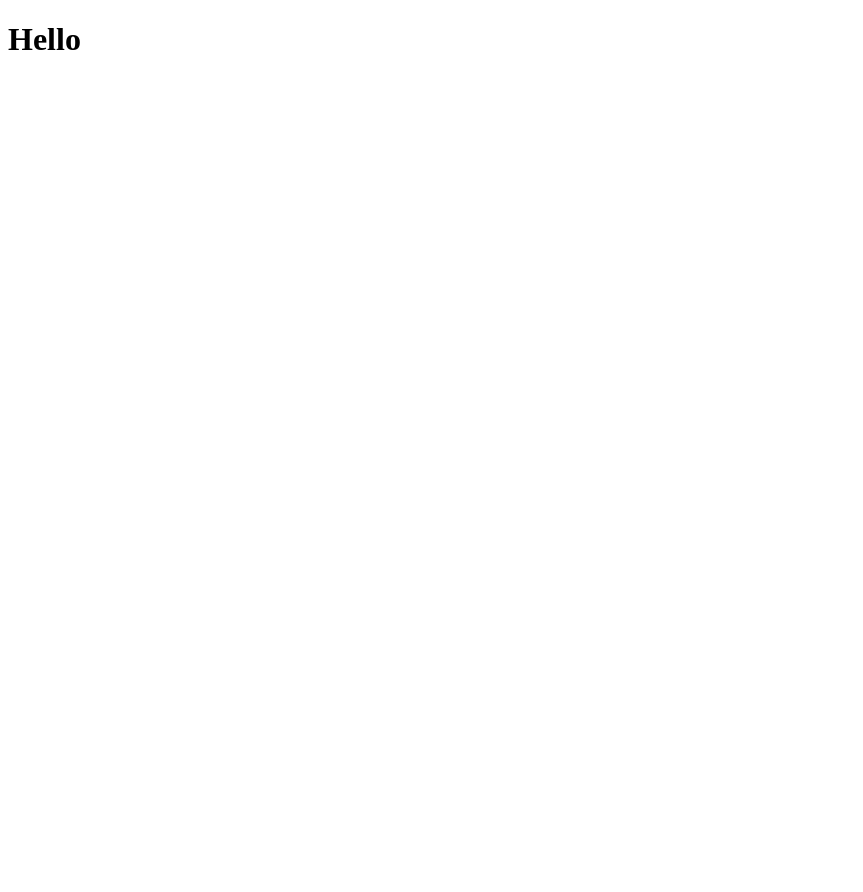
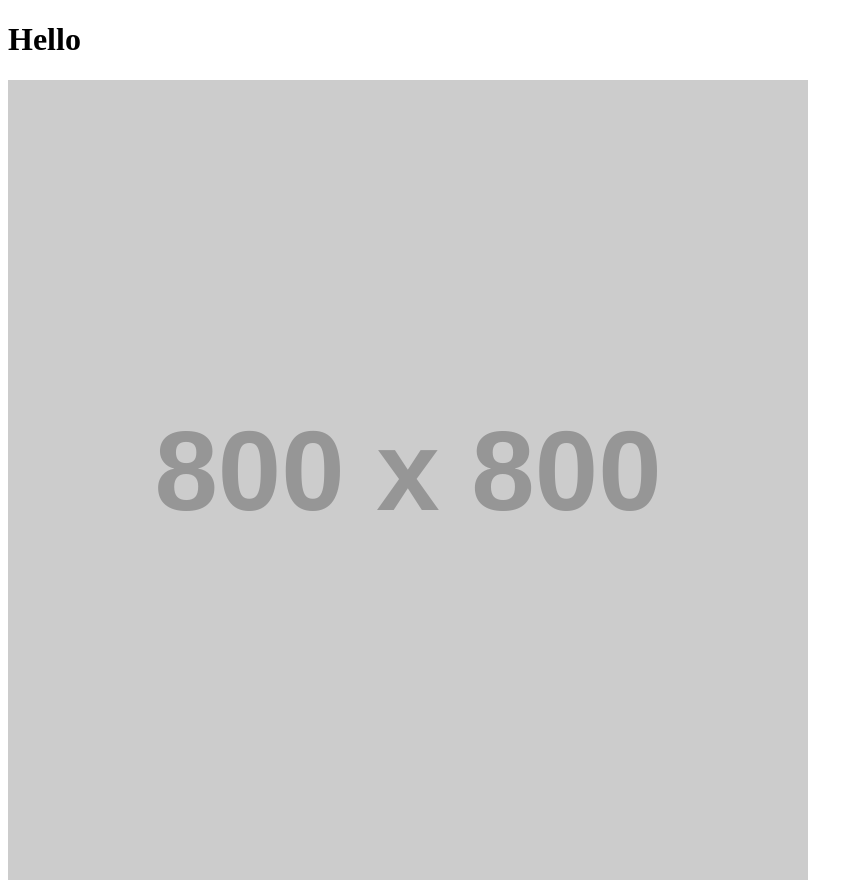
Before and after one commit to xhem1416-crypto/my_first_webpage, a plain HTML site: page index.html in a window 1280 px wide. Shown: the whole page, without its empty margins (0-863 px from the left). Before the commit the page ends 800 px from the top, so only its background shows below. Drawn offline with Linux system fonts and the light colour scheme; placeholder pictures from the web are drawn by us.

Commit message:
Update index.html

```diff
--- a/index.html
+++ b/index.html
@@ -6,7 +6,7 @@
 </head>
 <body>
 <h1>Hello</h1>
-
+<img src="https://via.placeholder.com/800" id="smart_thumbnail" class="small" alt="Thumbnail">
 <script src="behavior.js"></script>
 </body>
 </html>
```
